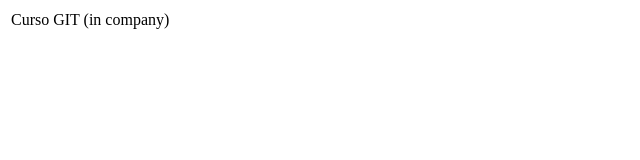
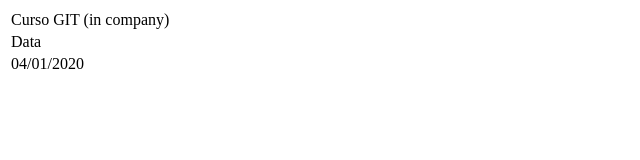
Before and after one commit to caferraz/testeitc01, a plain HTML site: page index.html in a window 1280 px wide. Shown: the whole page, without its empty margins (0-640 px from the left). Drawn offline with Linux system fonts and the light colour scheme.

Commit message:
Incluído campo data

```diff
--- a/index.html
+++ b/index.html
@@ -4,6 +4,14 @@
             <tr>
                 <td>Curso GIT (in company)</td>
             </tr>
+            <tr>
+                <td>
+                    Data
+                </td>
+            </tr>
+            <tr>
+                <td>04/01/2020</td>
+            </tr>
         </table>
     </body>
 </html>
```
